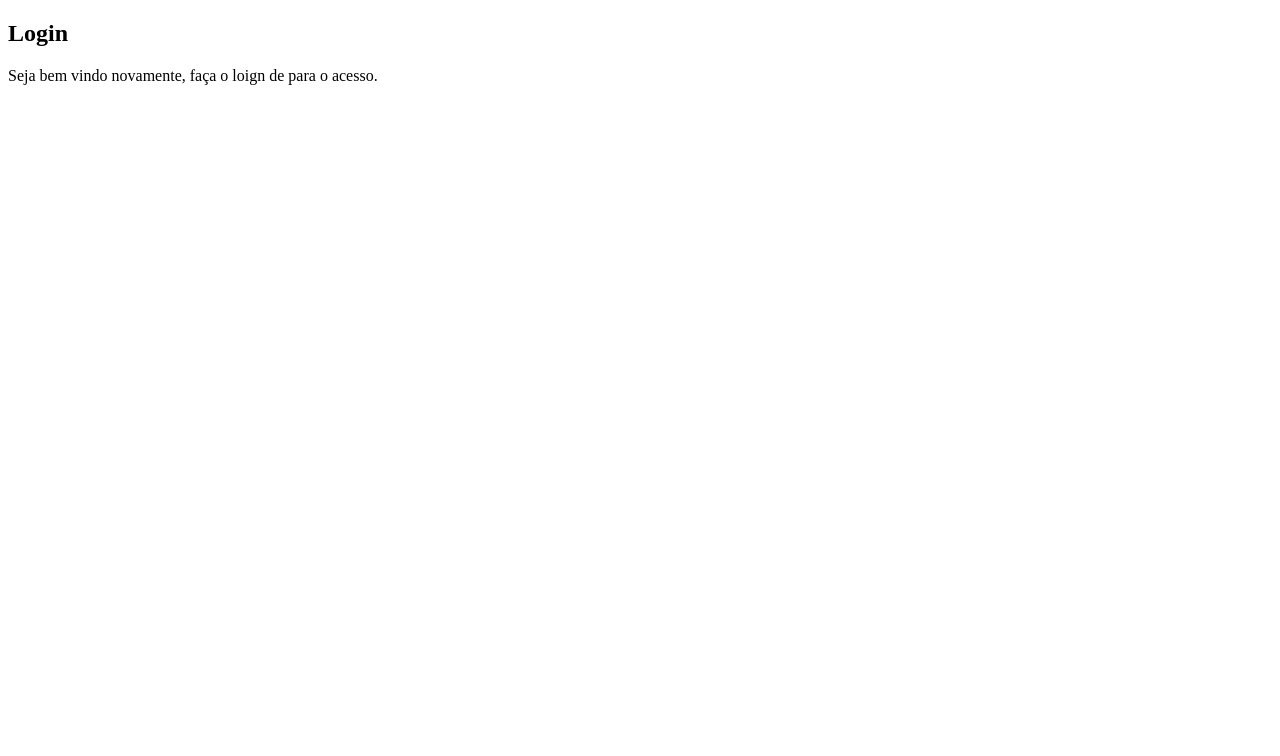
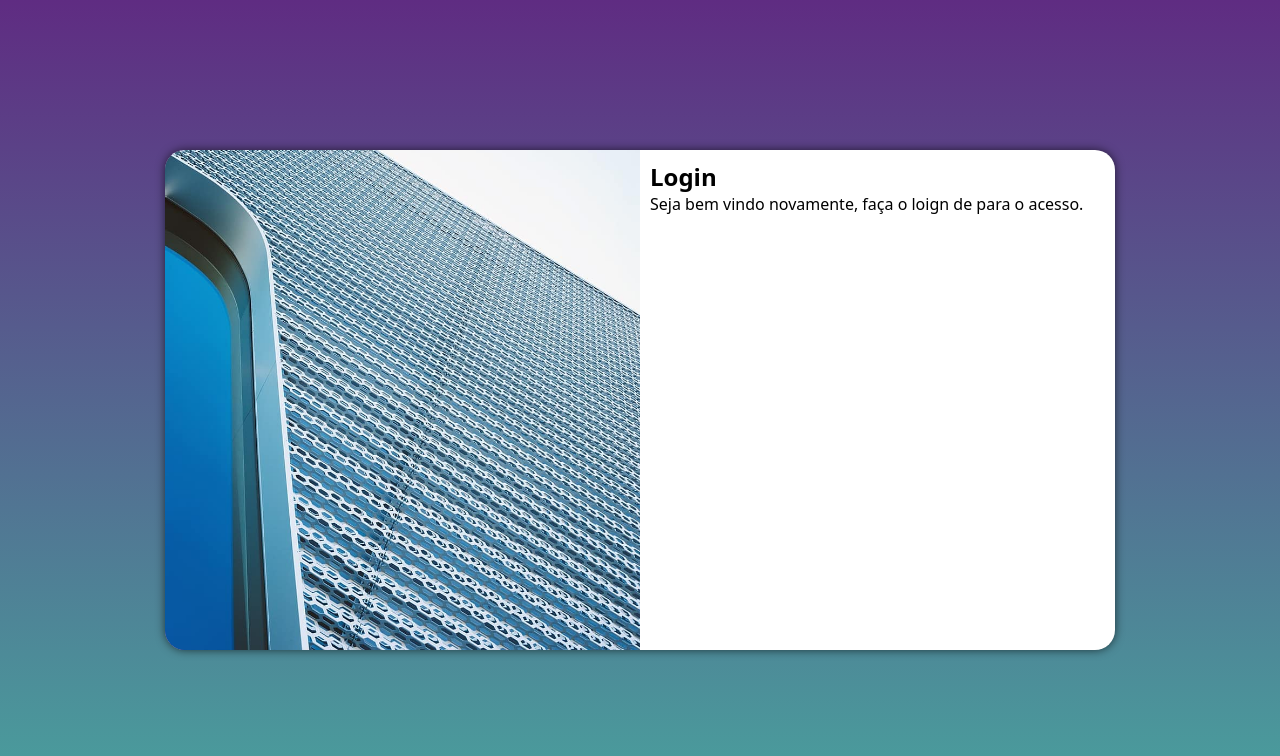
Before and after one commit to CaioJardel007/PROJETO-LOGIN-, a plain HTML site: page index.html in a window 1280 px wide. Drawn offline with Linux system fonts and the light colour scheme.

Commit message:
media query

```diff
--- /dev/null
+++ b/ESTILOS/media-queries.css
@@ -0,0 +1,46 @@
+/* Typical Device Breakpoints
+------------------------------
+Pequenas telas: até 600px
+Celular: de 600px até 768px
+Tablet: 768px até 992px
+Desktop: 992px até 1200px
+Grandes telas: acima de 1200px
+*/
+
+@media screen and (min-width: 768px) and (max-width: 992px){
+    body{
+        background-image: linear-gradient(to top, #49a09d, #5f2c82);
+    }
+    #login{
+        width: 80vw;
+    }
+    #login>#imagem{
+        float: left;
+        width: 30%;
+        height: 100%;
+    }
+    #login >#formulario{
+        float: right;
+        width: 70%;
+
+    }
+}
+
+
+@media screen and (min-width: 992px) {
+    body{
+        background-image: linear-gradient(to top, #49a09d, #5f2c82);
+    }
+    #login{
+        width: 950px;
+    }
+    #login>#imagem{
+        float: left;
+        width: 50%;
+        height: 100%;
+    }
+    #login >#formulario{
+        float: right;
+        width: 50%;
+    }
+}
--- a/ESTILOS/style.css
+++ b/ESTILOS/style.css
@@ -2,3 +2,48 @@
 VERDE: #49a09d
 LILÁS : #5f2c82
 */
+
+*{
+    font-family: system-ui, -apple-system, BlinkMacSystemFont, 'Segoe UI', Roboto, Oxygen, Ubuntu, Cantarell, 'Open Sans', 'Helvetica Neue', sans-serif;
+    padding: 0px;
+    margin: 0px;
+    box-sizing: border-box;
+}
+body, html{
+    background-color: #5f2c82;
+    height: 100vh;
+    width: 100vw;
+}
+main{
+    position: relative;
+    height: 100vh;
+    width: 100vw;
+}
+#login{
+    position: absolute;
+    top: 50%;
+    left: 50%;
+    transform: translate(-50%, -50%);
+    overflow: hidden;
+
+    background-color: white;
+    width: 250px;
+    height: 500px;
+    border-radius: 20px;
+    box-shadow: 0px 0px 10px rgba(0, 0, 0, 0.637);
+
+    transition: width .3s, height .3s;
+    transition-timing-function: ease;
+}
+#login > #imagem{
+    display: block;
+    background: #5f2c82 url(../IMAGEM/metal.jpg) no-repeat;
+    height: 200px;
+    background-position: left bottom;
+    background-size: cover;
+}
+#login>#formulario{
+    display: block;
+    padding: 10px;
+
+}
--- a/index.html
+++ b/index.html
@@ -5,6 +5,7 @@
     <meta name="viewport" content="width=device-width, initial-scale=1.0">
     <title>LOGIN</title>
     <link rel="stylesheet" href="ESTILOS/style.css">
+    <link rel="stylesheet" href="ESTILOS/media-queries.css">
 </head>
 <body>
     <main>
```
